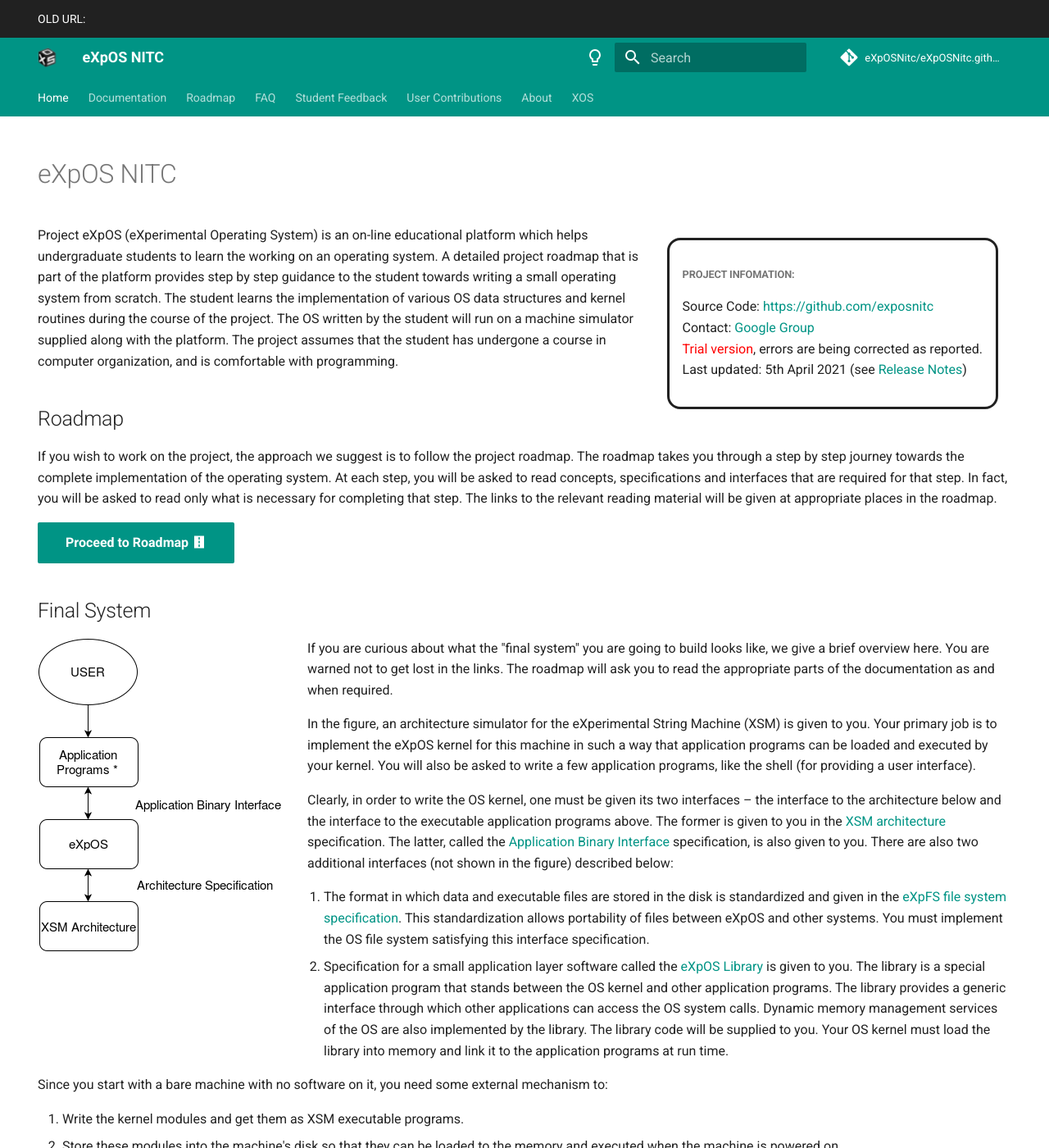
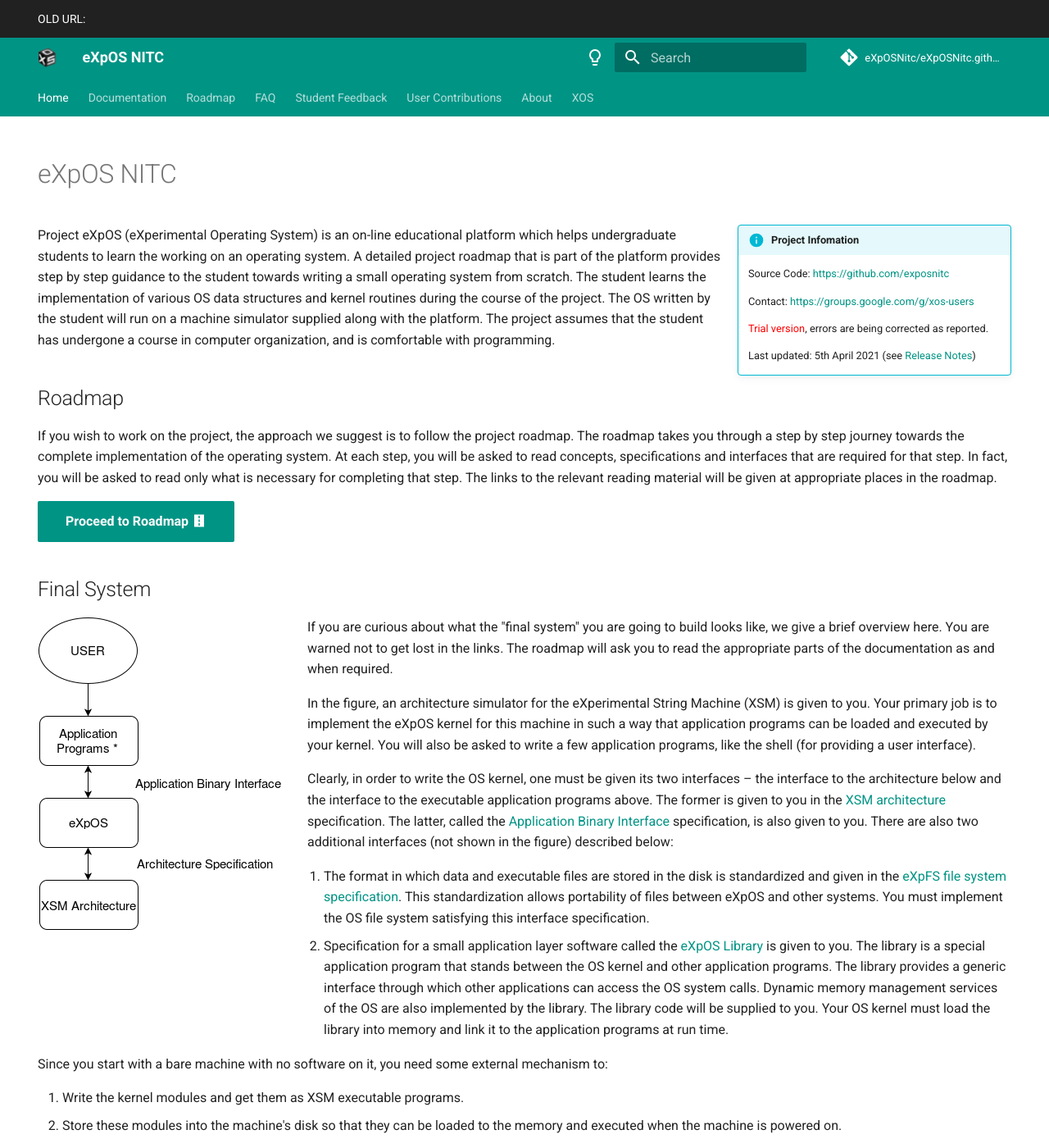
Before and after one commit to eXpOSNitc/expos-docs, an MkDocs documentation site: the page built from docs/index.md, in a window 1280 px wide and 1400 px high. Shown: the whole window at 82% size. Built offline with MkDocs 1.6.1 and Material for MkDocs 9.7.7, drawn with Linux system fonts in a browser that asks for light colours; comment, search, counter and statistics services are not loaded.

Commit message:
fix admonintion width on homepage

```diff
--- a/docs/assets/css/extra.css
+++ b/docs/assets/css/extra.css
@@ -11,3 +11,13 @@
 .stage-link:last-child {
     border-bottom: 0;
 }
+
+/* For the admonition on homepage */
+.custom-large {
+    width: 16.7rem;
+}
+@media screen and (min-width: 45em) {
+    .custom-large {
+        width: 16.7rem !important;
+    }
+}
--- a/docs/index.md
+++ b/docs/index.md
@@ -4,20 +4,15 @@
     - toc
 ---
 # eXpOS NITC
-<div style="float: right; border-style: solid; padding: 16px; border-radius: 16px; margin: 16px;">
-    <h5>Project Infomation:</h5>
-    <p>
-    Source Code:
-    <a href="https://github.com/exposnitc">https://github.com/exposnitc</a>
-    <br/>
-    Contact:
-    <a href="https://groups.google.com/g/xos-users">Google Group</a>
-    <br/>
+
+!!! info inline end custom-large "Project Infomation"
+    Source Code: [https://github.com/exposnitc](https://github.com/exposnitc)
+
+    Contact: [https://groups.google.com/g/xos-users](https://groups.google.com/g/xos-users)
+
     <span style="color: red;">Trial version</span>, errors are being corrected as reported.
-    <br/>
+
     Last updated: 5th April 2021 (see <a href="/changelog/">Release Notes</a>)
-    </p>
-</div>
 
 Project eXpOS (eXperimental Operating System) is an on-line educational platform which helps undergraduate students to learn the working on an operating system. A detailed project roadmap that is part of the platform provides step by step guidance to the student towards writing a small operating system from scratch. The student learns the implementation of various OS data structures and kernel routines during the course of the project. The OS written by the student will run on a machine simulator supplied along with the platform. The project assumes that the student has undergone a course in computer organization, and is comfortable with programming.
 
```
